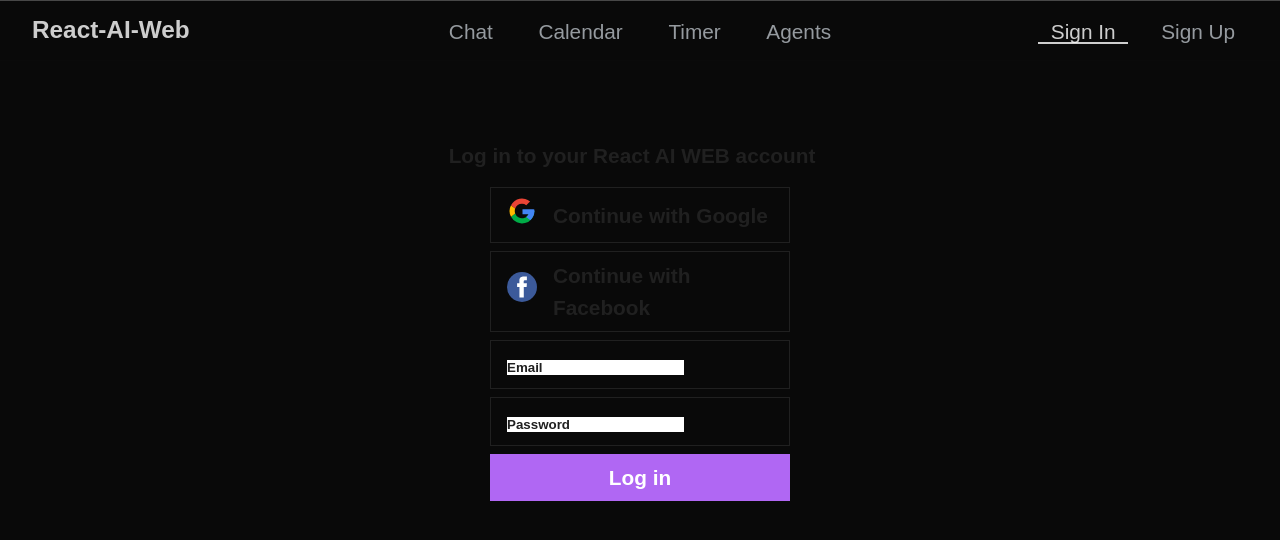
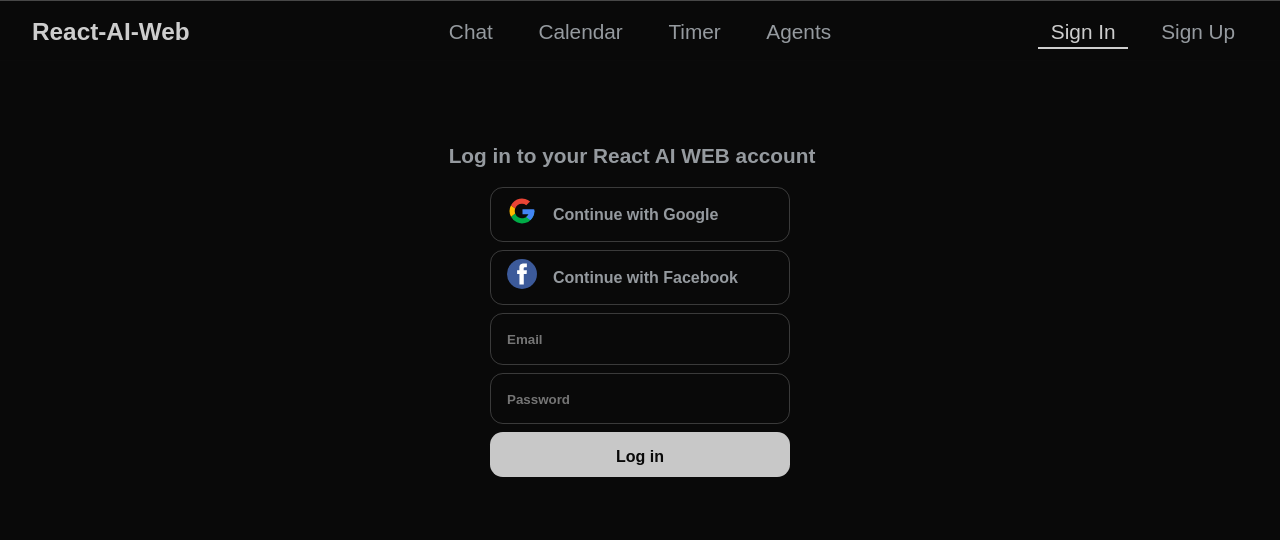
Before and after one commit to airKing05/react-ai-web, a React (Vite) app: page /sign-in in a window 1280 px wide. Shown: the top 540 px of the page. Built offline with nearby package versions, Linux system fonts and the light colour scheme.

Commit message:
common-variables nad style changes

```diff
--- a/src/App.jsx
+++ b/src/App.jsx
@@ -8,7 +8,7 @@ import SignIn from './pages/Auth/SignIn'
 import SignUp from './pages/Auth/SignUp'
 import Header from './components/Header/Header'
 import "./colors.css";
-import "./font-sizes.css";
+import "./common-css-values.css";
 
 function App() {
   return (
--- a/src/font-sizes.css
+++ b/src/common-css-values.css
@@ -1,5 +1,7 @@
 :root {
-    --font-3xl-l: 5.5rem;
+
+    /* fonts */
+    --font-3xl-l: 5.4rem;
     --font-3xl-m: 6vw;
     --font-3xl-s: 2.5rem;
 
@@ -18,4 +20,15 @@
     --font-s-l: 1rem;
     --font-s-m: 2vw;
     --font-s-s: .6rem;
+    /* fonts */
+
+    /* border radius */
+    --border-radius-l-l: 1rem;
+    --border-radius-l-m: 1.2vw;
+    --border-radius-l-s: .5rem;
+
+    --border-radius-m-l: .8rem;
+    --border-radius-m-m: 1vw;
+    --border-radius-m-s: .4rem;
+    /* border radius */
 }
--- a/src/components/Header/Header.css
+++ b/src/components/Header/Header.css
@@ -2,7 +2,8 @@
   display: flex;
   flex-direction: row;
   box-shadow: rgba(27, 31, 35, 0.04) 0px 1px 0px, rgba(255, 255, 255, 0.25) 0px 1px 0px inset;
-  padding: 1rem 2rem;
+  /* padding: 1rem 2rem; */
+  padding: 1rem 2rem 0.7rem 2rem;
   height: 60px;
 }
 .header__container-bg{
@@ -71,6 +72,7 @@
 .nav_text {
   padding: .8rem;
   font-weight: 500;
+  padding-bottom: .5rem;
   /* letter-spacing: 1px; */
 }
 
--- a/src/pages/Agents/Agents.css
+++ b/src/pages/Agents/Agents.css
@@ -1,3 +1,7 @@
+.agent__container h2{
+    color: var(--sixth-color);
+}
+
 .agent_list__container{
    display: flex;
    /* border: 1px solid red; */
--- a/src/pages/Agents/Agents.jsx
+++ b/src/pages/Agents/Agents.jsx
@@ -4,7 +4,7 @@ import AgentCard from './components/AgentCard';
 
 export default function Agents() {
   return (
-      <div className='main__container'>
+      <div className='main__container agent__container'>
           <h2>List of all Agents</h2>
           <div className='agent_list__container'>
           {
--- a/src/pages/Agents/components/Brain/Brain.css
+++ b/src/pages/Agents/components/Brain/Brain.css
@@ -52,7 +52,7 @@ background-color: var(--primary-color);
 }
 .brain_header h4{
     font-weight: 600;
-    font-size: 1.5rem;
+    /* font-size: 1.5rem; */
 }
 
 .brain_title{
--- a/src/pages/Agents/components/Brain/components/SingleQuestionCard.jsx
+++ b/src/pages/Agents/components/Brain/components/SingleQuestionCard.jsx
@@ -5,7 +5,7 @@ export default function SingleQuestionCard() {
   return (
     <>
           <section className='brain_header'>
-              <h4>what is data poisoning in ai</h4>
+              <h2>what is data poisoning in ai</h2>
           </section>
           <section className='brain_source'>
               <div className='brain_title'>
--- a/src/pages/Agents/components/Docs/Docs.css
+++ b/src/pages/Agents/components/Docs/Docs.css
@@ -5,9 +5,16 @@
 .docs__editor .ql-toolbar.ql-snow{
     border-top-left-radius: 10px;
     border-top-right-radius: 10px;
+    border: 1px solid var(--eighth-color);
+    color: var(--forth-color);
 }
 
 .docs__editor .ql-container.ql-snow{
     border-bottom-left-radius: 10px;
     border-bottom-right-radius: 10px;
 }
+
+.docs__editor .ql-container.ql-snow{
+    border: 1px solid var(--eighth-color);
+    color: var(--sixth-color);
+}
--- a/src/pages/Auth/Auth.css
+++ b/src/pages/Auth/Auth.css
@@ -4,49 +4,61 @@
     align-items: center;
     flex-direction: column;
     padding-top: 5rem;
-
     height: 100vh;
 }
 
 .auth__container h4 {
     margin-left: -1rem;
     margin-bottom: 1rem;
-    color: #202020;
+    /* color: #202020; */
+    color: var(--forth-color);
 }
 
 .auth__btn {
     width: 300px;
     padding: .5rem 1rem;
-    border: 1px solid #202020;
+    border: 1px solid var(--eighth-color);
     margin-bottom: .5rem;
     display: flex;
     font-weight: 700;
     align-items: center;
     gap: 1rem;
-    color: #202020;
+    color: var(--forth-color);
+    font-size: clamp(var(--font-s-s), var(--font-s-m), var(--font-s-l));
+    border-radius: clamp(var(--border-radius-m-s), var(--border-radius-m-m), var(--border-radius-m-l));
+    /* border-radius: var(--border-radius-l-l); */
 }
 
 .auth__inputs {
-    padding: .5rem 1rem;
-    border: 1px solid #202020;
+    padding: .8rem 1rem;
+    border: 1px solid var(--eighth-color);
     margin-bottom: .5rem;
     width: 300px;
+    font-size: clamp(var(--font-s-s), var(--font-s-m), var(--font-s-l));
+    border-radius: clamp(var(--border-radius-m-s), var(--border-radius-m-m), var(--border-radius-m-l));
+
 }
 
 .auth__inputs input {
     border: none;
+    background-color: transparent;
+    color: var(--sixth-color);
 
 }
 
 .auth__inputs input::placeholder {
-    color: #202020;
+    /* color: #202020; */
     font-weight: 700;
 }
 .auth__inputs__auth_btn{
-    background-color: rgb(176, 103, 243);
-    color: #ffffff;
+    /* background-color: rgb(176, 103, 243); */
+    background-color: var(--15th-color);
+    /* color: #ffffff; */
+    color: var(--third-color);
     border: none !important;
     justify-content: center;
+    padding-top: .8rem;
+    padding-top: .8rem;
 }
 
 .auth__error{
--- a/src/pages/Calendar/Components/EventDetailPopup/EventDetailsPopup.css
+++ b/src/pages/Calendar/Components/EventDetailPopup/EventDetailsPopup.css
@@ -93,6 +93,7 @@ h6 {
     padding-left: 2px;
     background-color: transparent;
     color: var(--sixth-color);
+    resize: none;
 }
 
 .primary_event_content__btn_container {
```
